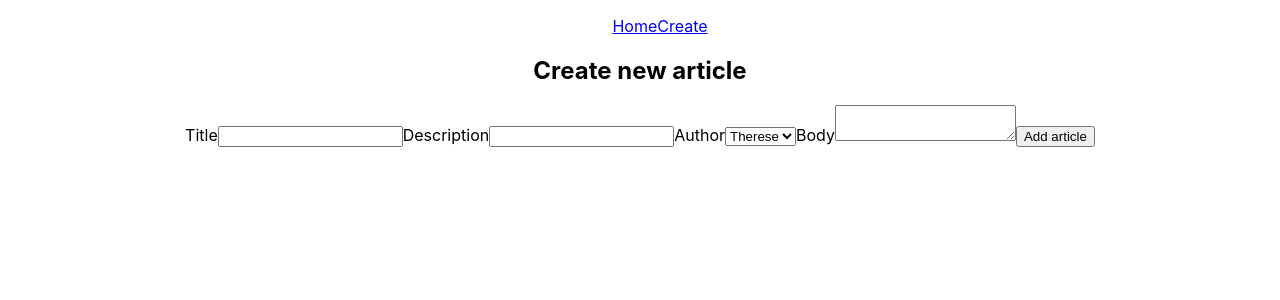
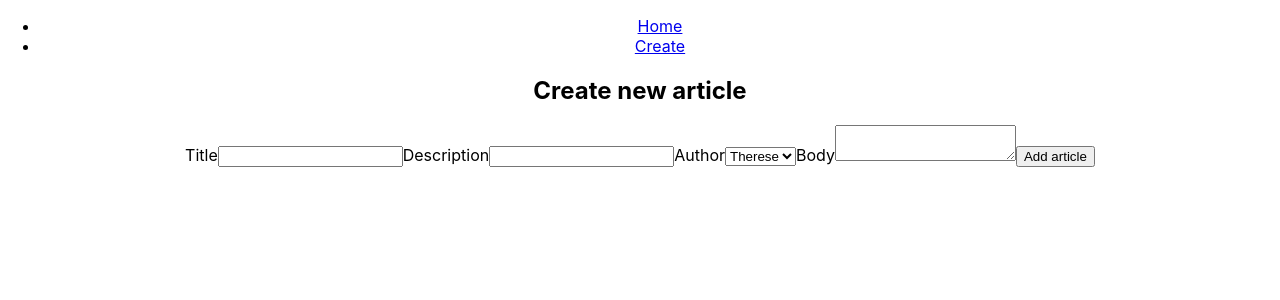
Before and after one commit to thereselinden/rhyme-codetest, a React (Create React App) app: page /create in a window 1280 px wide. Shown: the top 300 px of the page. Built offline with nearby package versions, Linux system fonts and the light colour scheme.

Commit message:
wrapped in li

```diff
--- a/src/components/NavBar.jsx
+++ b/src/components/NavBar.jsx
@@ -4,8 +4,12 @@ const NavBar = () => {
   return (
     <nav>
       <ul>
-        <Link to="/">Home</Link>
-        <Link to="/create">Create</Link>
+        <li>
+          <Link to="/">Home</Link>
+        </li>
+        <li>
+          <Link to="/create">Create</Link>
+        </li>
       </ul>
     </nav>
   );
```
